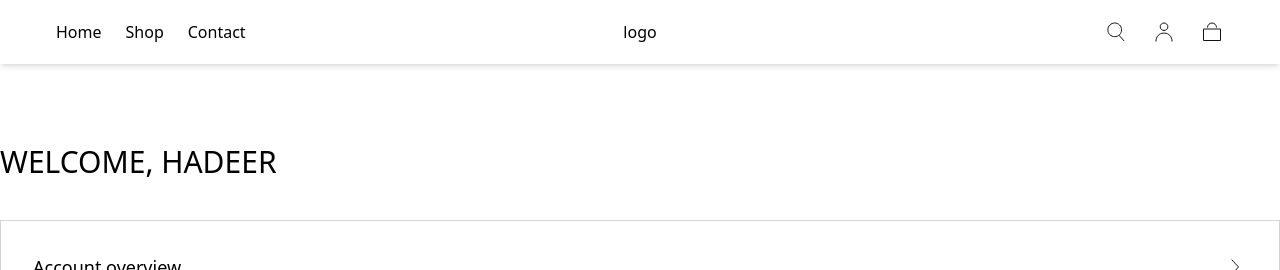
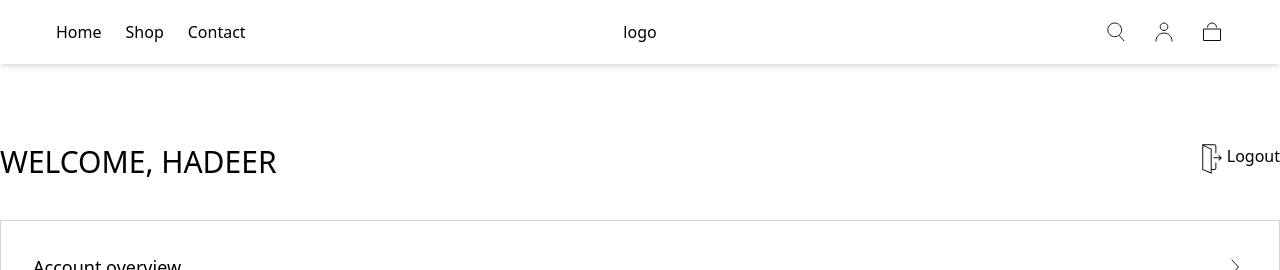
Before and after one commit to Yossef-Magdy/ecommerce-project, an Angular app: page /profile in a window 1280 px wide. Shown: the top 270 px of the page. Built offline with nearby package versions, Linux system fonts and the light colour scheme.

Commit message:
add logout to profile

```diff
--- a/src/app/features/profile/profile.component.css
+++ b/src/app/features/profile/profile.component.css
@@ -4,7 +4,7 @@
 
 
 .logout{
-    border-bottom: 2px solid #d6d3d1;
+    /* border-bottom: 2px solid #d6d3d1; */
     padding-bottom: 0.5rem;
 }
 
--- a/src/app/features/profile/profile.component.html
+++ b/src/app/features/profile/profile.component.html
@@ -1,5 +1,33 @@
 <div class="profile mt-20 mx-auto w-full">
-    <h1 class="text-3xl font-normal mb-10 ">WELCOME, {{ name }}</h1>
+    <div class="flex flex-row w-full justify-between">
+        <h1 class="text-3xl font-normal mb-10 ">WELCOME, {{ name }}</h1>
+        <div class="flex flex-row hover:text-red-600">
+            <span>
+                <svg fill="#000000" height="30px" width="30px" version="1.1" id="Layer_1"
+                xmlns="http://www.w3.org/2000/svg" xmlns:xlink="http://www.w3.org/1999/xlink" viewBox="0 0 64 64"
+                enable-background="new 0 0 64 64" xml:space="preserve">
+                <g id="Exit_1_">
+                    <path d="M52.4501991,28.7678509l-5-4.9990005c-0.3768997-0.3770008-0.9902-0.3770008-1.3671989,0
+                            c-0.3778992,0.3778992-0.3778992,0.9902,0,1.3671989l3.3171997,3.3164005H35.2666016v2h14.1320992l-3.3157005,3.3163986
+                            c-0.3778992,0.377903-0.3778992,0.9902,0,1.3672028c0.1884995,0.1884995,0.4365997,0.2831993,0.6835976,0.2831993
+                            c0.2471008,0,0.4951019-0.0946999,0.6836014-0.2831993l5-5.0010014c0.1817017-0.1816006,0.2831993-0.4277,0.2831993-0.6835995
+                            C52.7333984,29.1946507,52.6319008,28.9495506,52.4501991,28.7678509z" />
+                    <path d="M40.2666016,39.4524498c-0.5527,0-1,0.4473-1,1v10.7900009c0,1.0429993-0.8310013,2.2099991-1.9433022,2.2099991
+                            h-6.0566998V11.2394505V9.8677502L30.0191994,9.33395L14.0765009,2.56445l-0.2606955-0.112h23.507494
+                            c1.2168007,0,1.9433022,0.9921999,1.9433022,1.9511998v15.0487995c0,0.5527,0.4473,1,1,1c0.5527992,0,1-0.4473,1-1V4.4036498
+                            c0-2.1786997-1.7685013-3.9511998-3.9433022-3.9511998H12.2666006c-0.5215998,0-0.9358997,0.4029-0.9822998,0.9124
+                            L11.2666006,1.35725V1.45245V55.03405l17.1855011,7.3064003l2.8144989,1.2070999v-3.0951004v-5h6.0566998
+                            c2.3584023,0,3.9433022-2.1767998,3.9433022-4.2099991V40.4524498
+                            C41.2666016,39.8997498,40.8194008,39.4524498,40.2666016,39.4524498z M29.2665997,11.2394505v49.2129974l-15.999999-6.7766991
+                            V4.4524498l15.9906988,6.7728004l0.0093002,0.0038996V11.2394505z" />
+                </g>
+                </svg>
+            </span>
+            <span class="cursor-pointer">
+                Logout
+            </span>
+        </div>
+    </div>
 
     <section class="border border-stone-300 p-8 w-full mx-auto min-h-[600px]">
         <div class="w-full mb-8">
```
